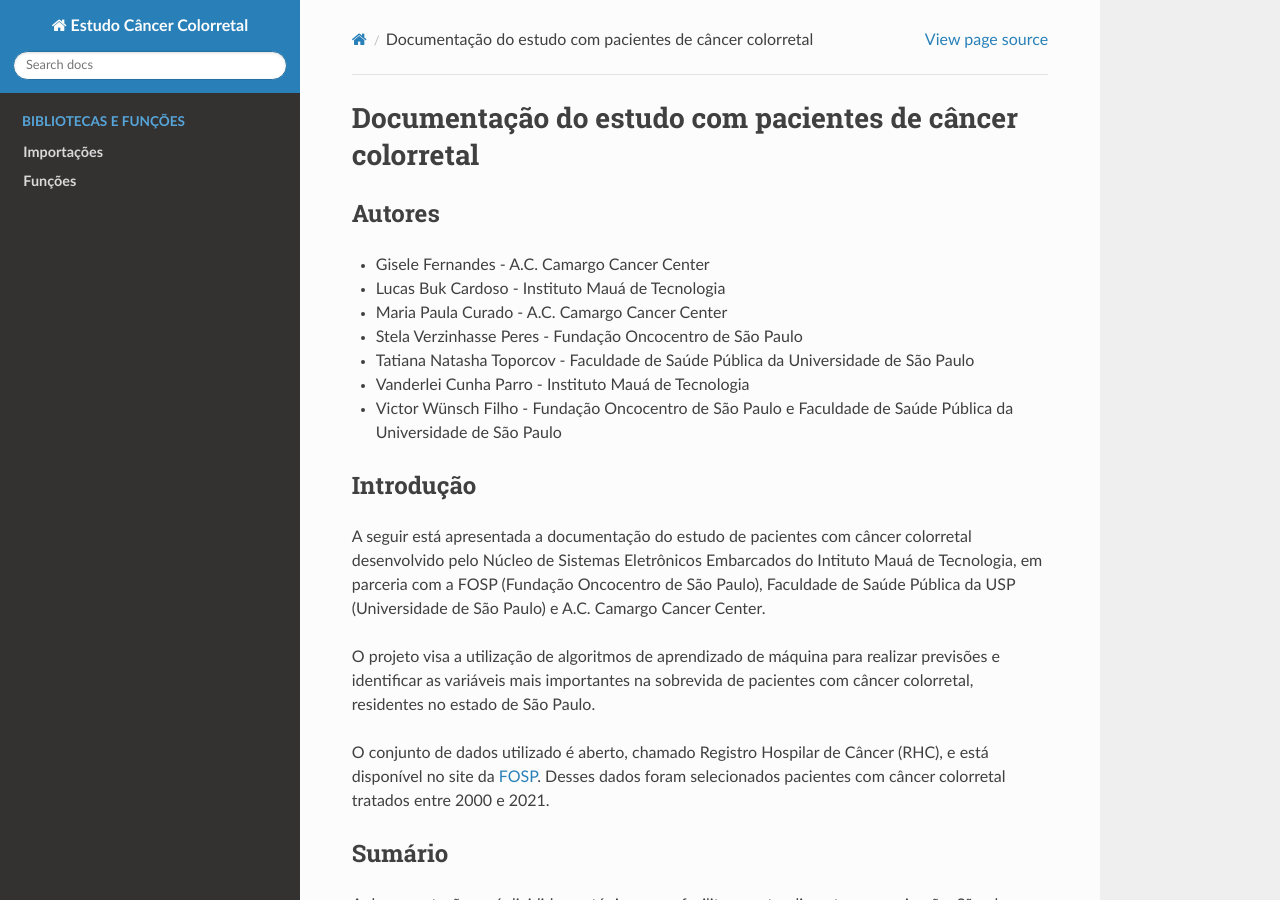
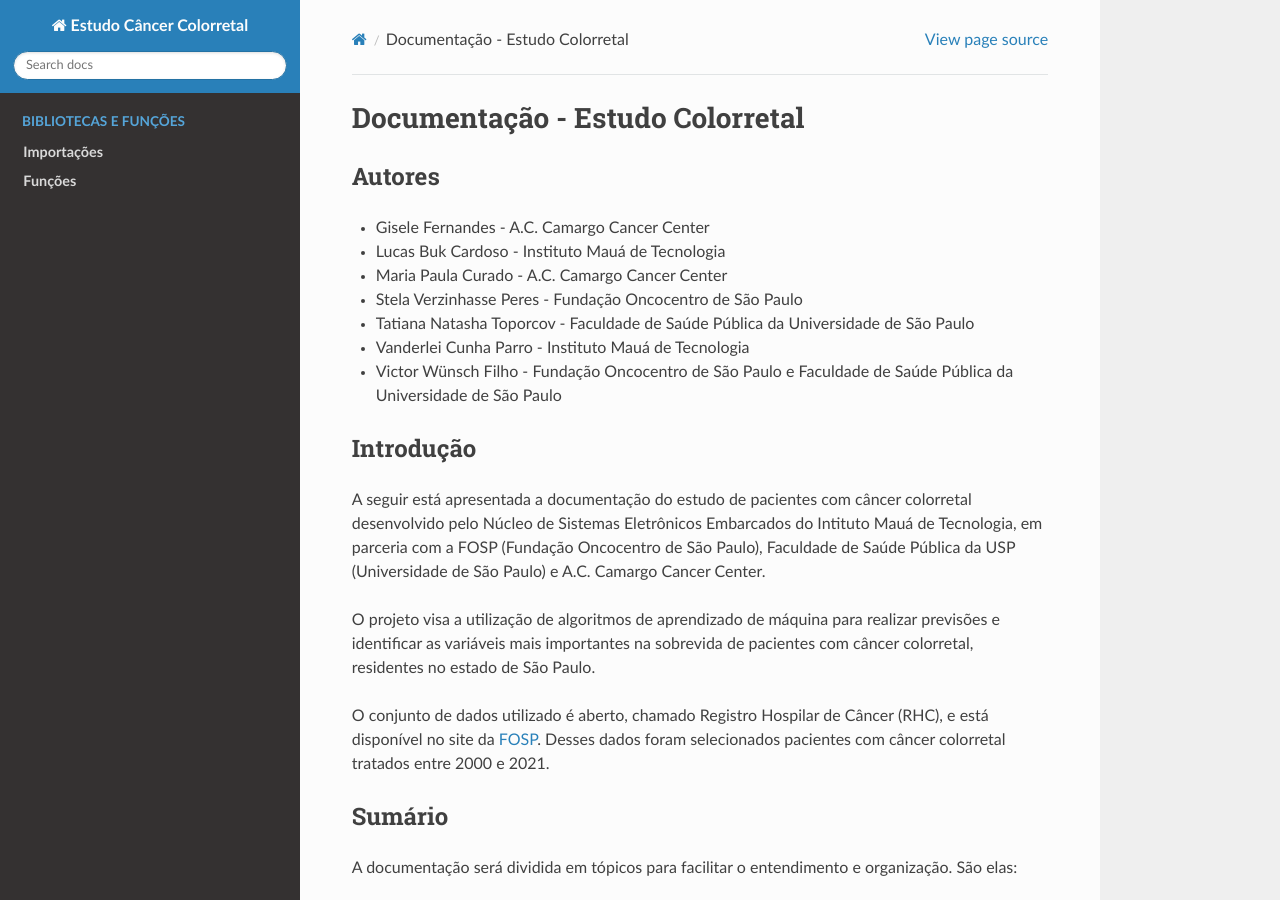
Before and after one commit to Lucas-Buk/colorectal_site, a Sphinx documentation site: the page built from docs/index.rst, in a window 1280 px wide and 900 px high. Built offline with Sphinx 7.4.7 and the Read the Docs theme 2.0.0, drawn with Linux system fonts in a browser that asks for light colours; pages that are not in the unit, such as notebooks, are missing from menus; some of the changed text lies outside the part shown.

Commit message:
Update index

```diff
--- a/docs/index.rst
+++ b/docs/index.rst
@@ -1,5 +1,5 @@
-Documentação do estudo com pacientes de câncer colorretal
-=========================================================
+Documentação - Estudo Colorretal
+================================
 
 Autores
 -------
@@ -13,7 +13,7 @@ Autores
 * Victor Wünsch Filho - Fundação Oncocentro de São Paulo e Faculdade de Saúde Pública da Universidade de São Paulo
 
 Introdução
-------------
+-----------
 
 A seguir está apresentada a documentação do estudo de pacientes com câncer colorretal desenvolvido pelo Núcleo de Sistemas Eletrônicos Embarcados do Intituto Mauá de Tecnologia, em parceria com a FOSP (Fundação Oncocentro de São Paulo), Faculdade de Saúde Pública da USP (Universidade de São Paulo) e A.C. Camargo Cancer Center.
 
```
Also changed, not shown: other parts of docs/index.rst (+3 -2 lines), 9 other files.
